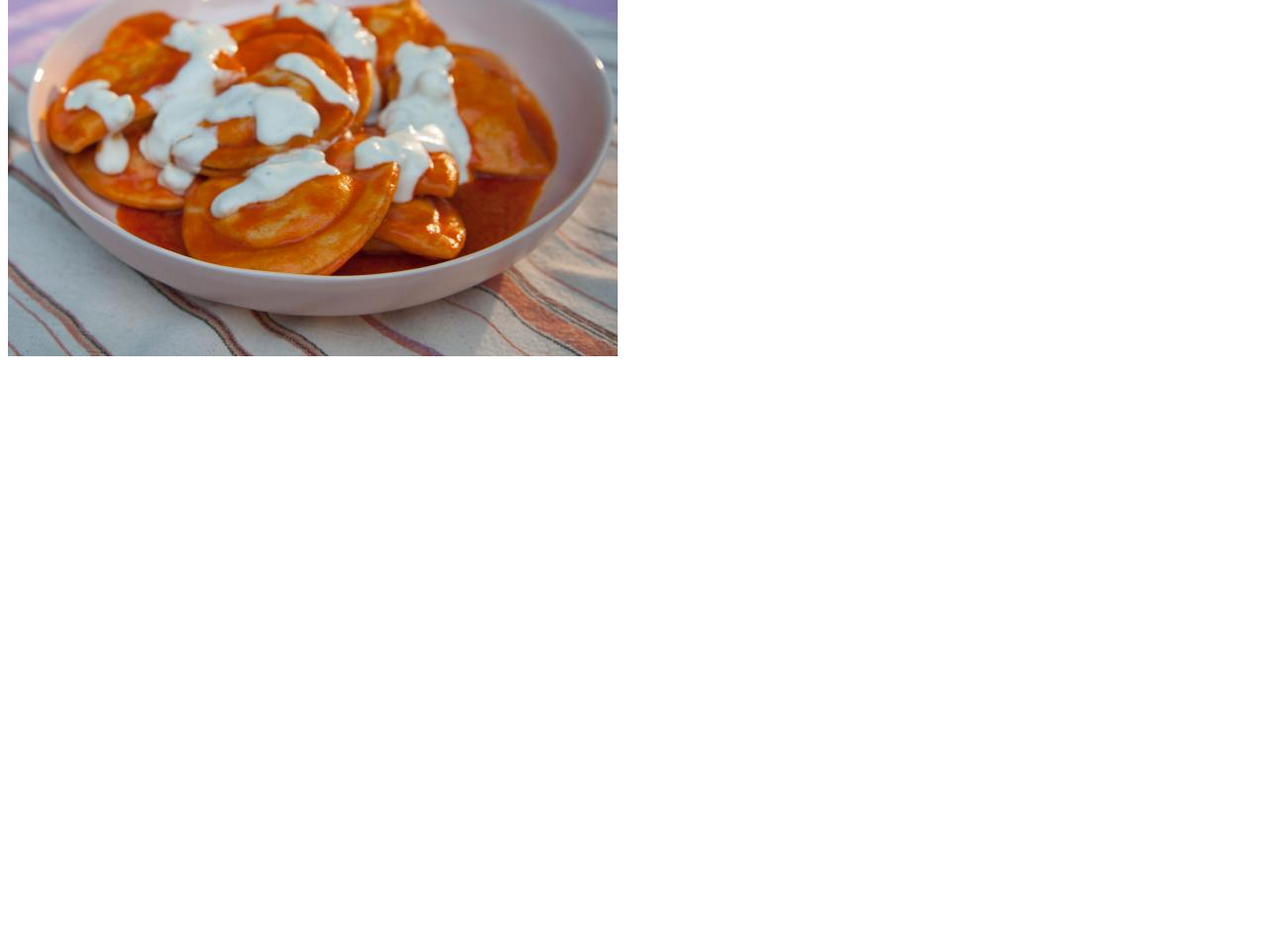
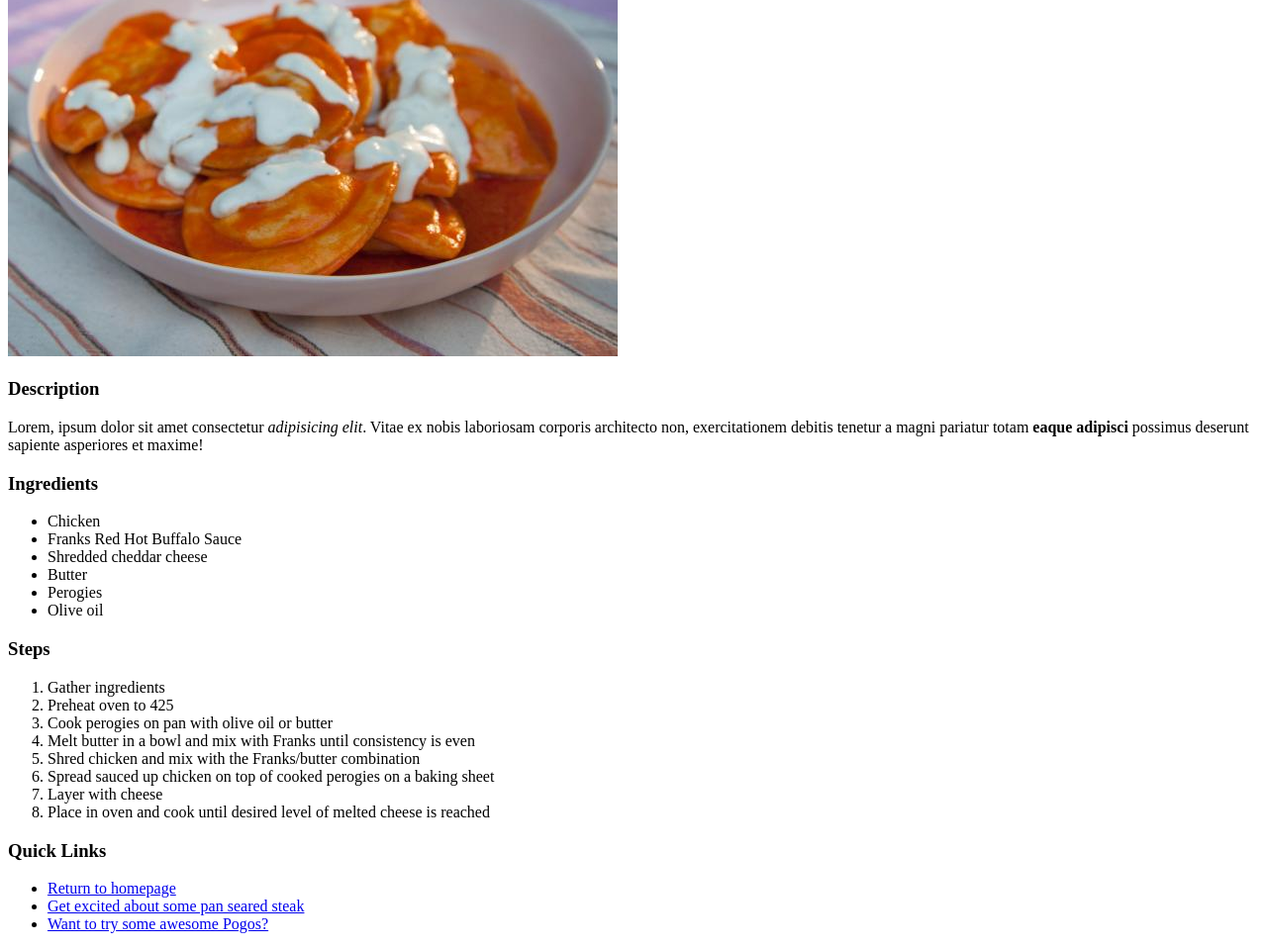
Before and after one commit to ncoop7/odin-recipes, a plain HTML site: page recipes/buffalo-chicken-perogies.html in a window 1280 px wide. Shown: the part 223-1182 px from the top of the page at 99% size. Before the commit the page ends 800 px from the top, so only its background shows below. Drawn offline with Linux system fonts and the light colour scheme.

Commit message:
Filled out remaining content on page Includes ingredients, steps and quick links sections

```diff
--- a/recipes/buffalo-chicken-perogies.html
+++ b/recipes/buffalo-chicken-perogies.html
@@ -9,5 +9,33 @@
         <h1>Buffalo Chicken Perogies</h1>
         <h3>So mouthwatering you can barely wait for it to be finished</h3>
         <img src="../img/perogies.jpeg" alt="Buffalo chicken perogies covered in sauce">
+        <h3>Description</h3>
+        <p>Lorem, ipsum dolor sit amet consectetur <em>adipisicing elit</em>. Vitae ex nobis laboriosam corporis architecto non, exercitationem debitis tenetur a magni pariatur totam <strong>eaque adipisci</strong> possimus deserunt sapiente asperiores et maxime!</p>
+        <h3>Ingredients</h3>
+        <ul>
+            <li>Chicken</li>
+            <li>Franks Red Hot Buffalo Sauce</li>
+            <li>Shredded cheddar cheese</li>
+            <li>Butter</li>
+            <li>Perogies</li>
+            <li>Olive oil</li>
+        </ul>
+        <h3>Steps</h3>
+        <ol>
+            <li>Gather ingredients</li>
+            <li>Preheat oven to 425</li>
+            <li>Cook perogies on pan with olive oil or butter</li>
+            <li>Melt butter in a bowl and mix with Franks until consistency is even</li>
+            <li>Shred chicken and mix with the Franks/butter combination</li>
+            <li>Spread sauced up chicken on top of cooked perogies on a baking sheet</li>
+            <li>Layer with cheese</li>
+            <li>Place in oven and cook until desired level of melted cheese is reached</li>
+        </ol>
+        <h3>Quick Links</h3>
+        <ul>
+            <li><a href="../index.html">Return to homepage</a></li>
+            <li><a href="../recipes/pan-seared-steak.html" target="_blank" rel="noopener noreferrer">Get excited about some pan seared steak</a></li>
+            <li><a href="../recipes/pogos.html" target="_blank" rel="noopener noreferrer">Want to try some awesome Pogos?</a></li>
+        </ul>
     </body>
 </html>
```
